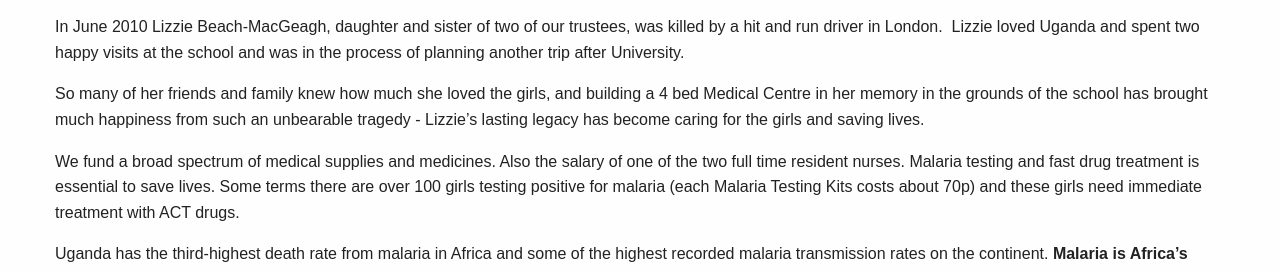
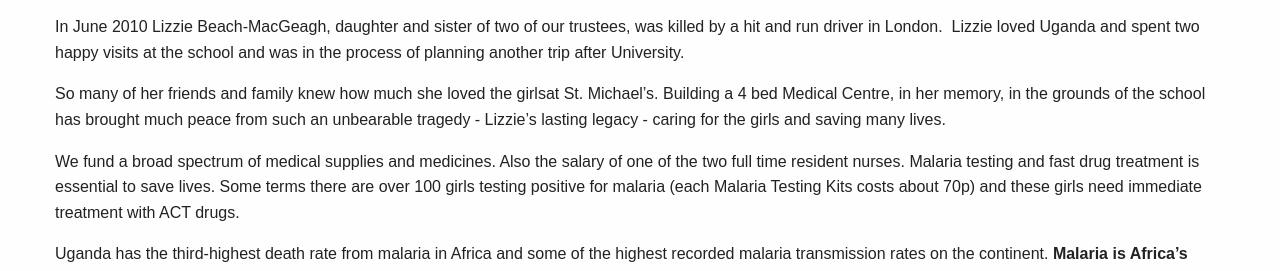
Before and after one commit to Eelviny/fsmu.co.uk, a Jekyll site: the page built from _projects/liz-place.md, in a window 1280 px wide. Shown: the part 811-1082 px from the top of the page. Built offline with Jekyll 4.4.1, drawn with Linux system fonts in a browser that asks for light colours; nearby versions of some CDN libraries; a style sheet for code colours, icons or effects is not loaded.

Commit message:
Update from Forestry.io - liz-place.md

```diff
--- a/_projects/liz-place.md
+++ b/_projects/liz-place.md
@@ -10,7 +10,7 @@ date: 2018-03-26 17:27:24 +0000
 
 In June 2010 Lizzie Beach-MacGeagh, daughter and sister of two of our trustees, was killed by a hit and run driver in London.  Lizzie loved Uganda and spent two happy visits at the school and was in the process of planning another trip after University.
 
-So many of her friends and family knew how much she loved the girls, and building a 4 bed Medical Centre in her memory in the grounds of the school has brought much happiness from such an unbearable tragedy - Lizzie’s lasting legacy has become caring for the girls and saving lives.
+So many of her friends and family knew how much she loved the girlsat St. Michael's. Building a 4 bed Medical Centre, in her memory, in the grounds of the school has brought much peace from such an unbearable tragedy - Lizzie’s lasting legacy - caring for the girls and saving many lives.
 
 We fund a broad spectrum of medical supplies and medicines. Also the salary of one of the two full time resident nurses. Malaria testing and fast drug treatment is essential to save lives.  Some terms there are over 100 girls testing positive for malaria (each Malaria Testing Kits costs about 70p) and these girls need immediate treatment with ACT drugs.
 
```
